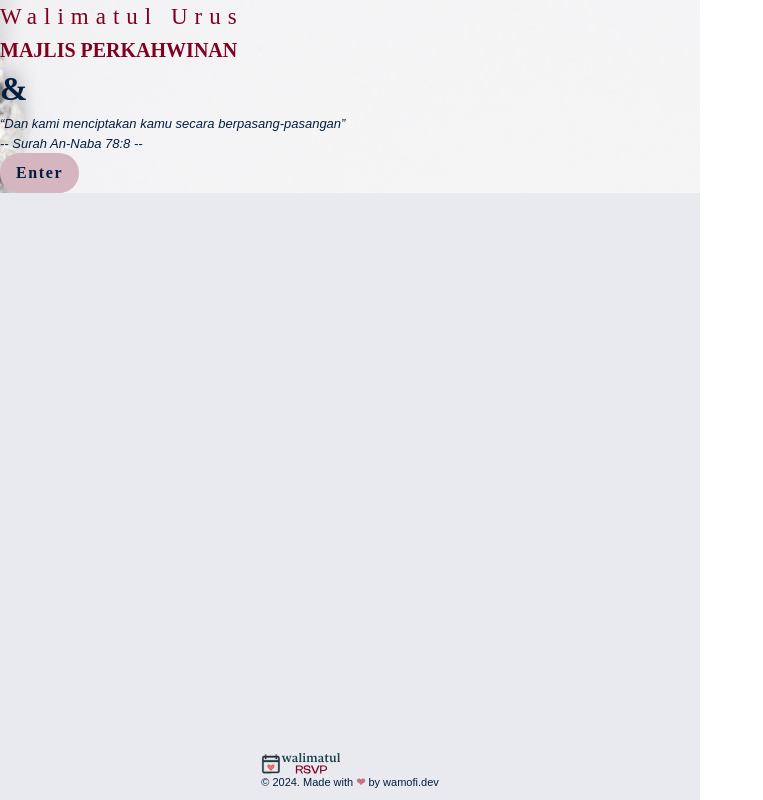
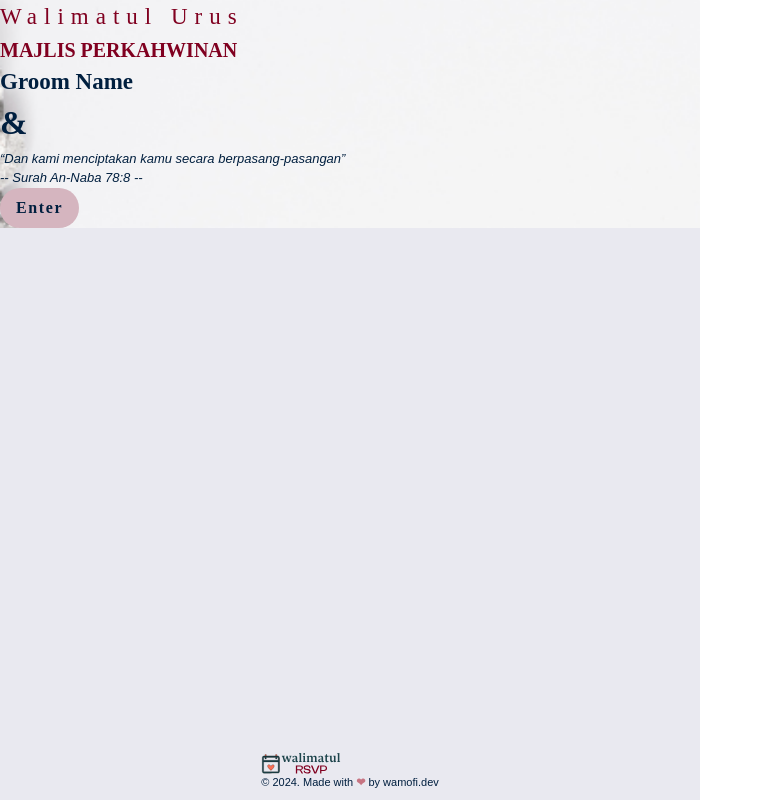
Before and after one commit to wamofi97/wedding-rsvp, a React (Vite) app in the folder client/: page /wedding/1 in a window 1280 px wide. Shown: the whole page, without its empty margins (0-763 px from the left). Built offline with nearby package versions, Linux system fonts and the light colour scheme; no server answers; a web font is replaced by a local one.

Commit message:
update animation wedding page

```diff
--- a/client/src/App.jsx
+++ b/client/src/App.jsx
@@ -16,6 +16,7 @@ import ManageRSVP from './routes/ManageRSVP';
 
 function App() {
   const [isAuthenticated, setIsAuthenticated] = useState(false)
+  const [loading, setLoading] = useState(true)
 
   const setAuth = (boolean) => {
     setIsAuthenticated(boolean)
@@ -29,6 +30,7 @@ function App() {
       })
       const data = await response.json()
       setIsAuthenticated(data === true ? true : false)
+      setLoading(false)
     } catch (error) {
       console.error(error.message)
     }
@@ -45,7 +47,7 @@ function App() {
           <Route exact path="/" element={<Home />}/>
           <Route exact path="/register" element={!isAuthenticated ? (<Register setAuth={setAuth}/>) : <Navigate to="/dashboard"/>}/>
           <Route exact path="/login" element={!isAuthenticated ? (<Login setAuth={setAuth}/>) : <Navigate to="/dashboard"/>}/>
-          <Route exact path="/dashboard" element={isAuthenticated ? (<Dashboard setAuth={setAuth}/>) : <Navigate to="/login"/>}/>
+          <Route exact path="/dashboard" element={isAuthenticated ? (loading ? <h3>Loading..</h3> : <Dashboard setAuth={setAuth}/>) : <Navigate to="/login"/>}/>
           <Route path="/create-wedding" element={isAuthenticated ? (<CreateWedding setAuth={setAuth}/>) : <Navigate to="/login"/>} />
           <Route path="/wedding/:id" element={<WeddingLanding />} />
           <Route path="/wedding/:id/edit" element={<EditWedding />} />
--- a/client/src/components/EntryModal.jsx
+++ b/client/src/components/EntryModal.jsx
@@ -6,6 +6,7 @@ const EntryModal = ({weddingData, isOpen, setIsModalOpen }) => {
   const [formattedDate, setFormattedDate] =  useState("")
   const [groomName, setGroomName] = useState("")
   const [brideName, setBrideName] = useState("")
+  const [loading, setLoading] = useState(true)
 
   useEffect(() => {
     if (weddingData && weddingData.time) {
@@ -18,6 +19,7 @@ const EntryModal = ({weddingData, isOpen, setIsModalOpen }) => {
         setFormattedDate(`${day} ${month} ${year}`);
         setGroomName(weddingData.groom_name.firstName)
         setBrideName(weddingData.bride_name.firstName)
+        setLoading(false)
       }
     },[weddingData])
   if (!isOpen) return null;
@@ -26,21 +28,40 @@ const EntryModal = ({weddingData, isOpen, setIsModalOpen }) => {
     setIsModalOpen(false);
   }
 
+  const styles = `
+  @keyframes fade-up {
+    from {
+      opacity : 0%;
+      transform : scale(0.8)
+    }
+    to {
+      opacity 100%;
+      transform : scale(1)
+    }
+  }
+
+  .animate-fade-up {
+    animation: fade-up 3s ;
+  }
+
+`;
+
   return (
-      <div className="flex flex-col text-center px-4 pt-8 pb-4 min-h-screen" style={{
+      <div className="flex flex-col text-center px-4 pt-8 pb-4 min-h-screen " style={{
         backgroundImage: `url(${backgroundImage})`,
         backgroundSize: 'cover',
         backgroundPosition: 'center',
       }}>
+        <div className="animate-fade-up">
           <div className="my-8">
             <h6 className="bilbo-swash-caps-regular ">Walimatul Urus</h6>
             <h6 className="font-normal" style={{fontSize:'20px', color: '#800020'}}>MAJLIS PERKAHWINAN</h6>
           </div>
 
           <div className="">
-          <h5 className="names">{groomName}</h5>
-          <h3 className='mt-2 font-normal'>&</h3>
-          <h5 className="names leading-tight mb-8">{brideName}</h5>
+            {loading ? <h5 className="opacity-0">Groom Name</h5> : <h5 className="names ">{ groomName}</h5>}
+            <h3 className='mt-2 font-normal '>&</h3>
+            <h5 className="names leading-tight mb-8 ">{brideName}</h5>
             <h6 className='clash-display uppercase mb-12 tracking-widest font-normal'>{formattedDate}</h6>
           </div>
 
@@ -49,7 +70,9 @@ const EntryModal = ({weddingData, isOpen, setIsModalOpen }) => {
           <div className="mb-20">
             <button className='button wedding-primary transition duration-300' style={{margin: '0 auto'}} onClick={closeModal}>Enter</button>
           </div>
+        </div>
         <Footer/>
+        <style>{styles}</style>
       </div>
   );
 };
--- a/client/src/components/EventDetails.jsx
+++ b/client/src/components/EventDetails.jsx
@@ -49,26 +49,8 @@ const EventDetails = ({weddingData}) => {
 
   },[weddingData])
 
-  const styles = `
-  @keyframes fade-up {
-    from {
-      transform: translateY(100%);
-      opacity : 0%
-    }
-    to {
-      transform: translateY(0);
-      opacity 100%
-    }
-  }
-
-  .animate-fade-up {
-    animation: fade-up 3s ;
-  }
-
-`;
-
   return (
-    <div className='w-full text-center transition-transform animate-fade-up'>
+    <div className='w-full text-center transition-transform'>
         <p className="">Assalamualaikum & Salam Sejahtera, kami</p>
         <div className="my-8">
           <h2 className="names" style={{fontSize: '20px'}}>{weddingData.father_name}</h2>
@@ -94,7 +76,6 @@ const EventDetails = ({weddingData}) => {
           <hr className='my-12 h-1 bg-neutral-500 opacity-10 mx-auto'/>
         </div>
 
-        <style>{styles}</style>
     </div>
   )
 }
--- a/client/src/routes/WeddingLanding.jsx
+++ b/client/src/routes/WeddingLanding.jsx
@@ -54,11 +54,29 @@ const WeddingLanding = () => {
     fetchWishes()
   },[])
 
+  const styles = `
+  @keyframes fade-up {
+    from {
+      opacity : 0%;
+      transform : scale(0.8)
+    }
+    to {
+      opacity 100%;
+      transform : scale(1)
+    }
+  }
+
+  .animate-fade-up {
+    animation: fade-up 3s ;
+  }
+
+`;
+
   return (
-    <div className='w-full overflow-hidden' style={{position: 'relative', minHeight:"100vh", backgroundColor:'#E9E9F0'}}>
+    <div className='w-full overflow-hidden' style={{position: 'relative', minHeight:"100vh", backgroundColor:'#E9E9F0' }}>
         <EntryModal weddingData={weddingData} isOpen={isModalOpen} setIsModalOpen={setIsModalOpen}/>
         {!isModalOpen && (
-        <div className='px-4 pt-8 pb-4'>
+        <div className='px-4 pt-8 pb-4 animate-fade-up'>
           <EventDetails weddingData={weddingData} />
           <Countdown weddingData={weddingData} />
           <Aturcara program={program}/>
@@ -73,6 +91,7 @@ const WeddingLanding = () => {
           </div>
         </div>
         )}
+        <style>{styles}</style>
     </div>
   )
 }
```
Lines whose indentation alone changed are shown as unchanged.
